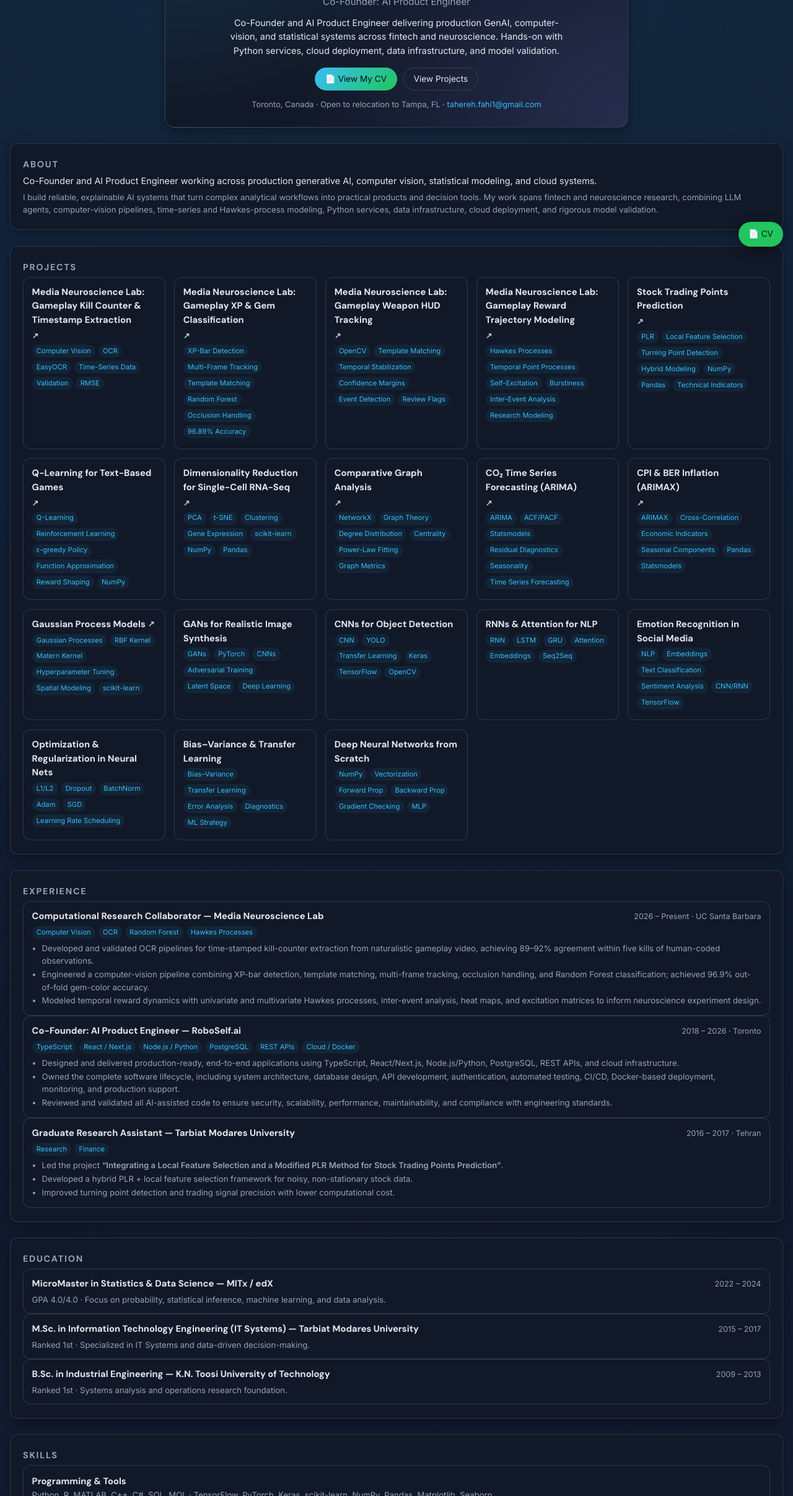
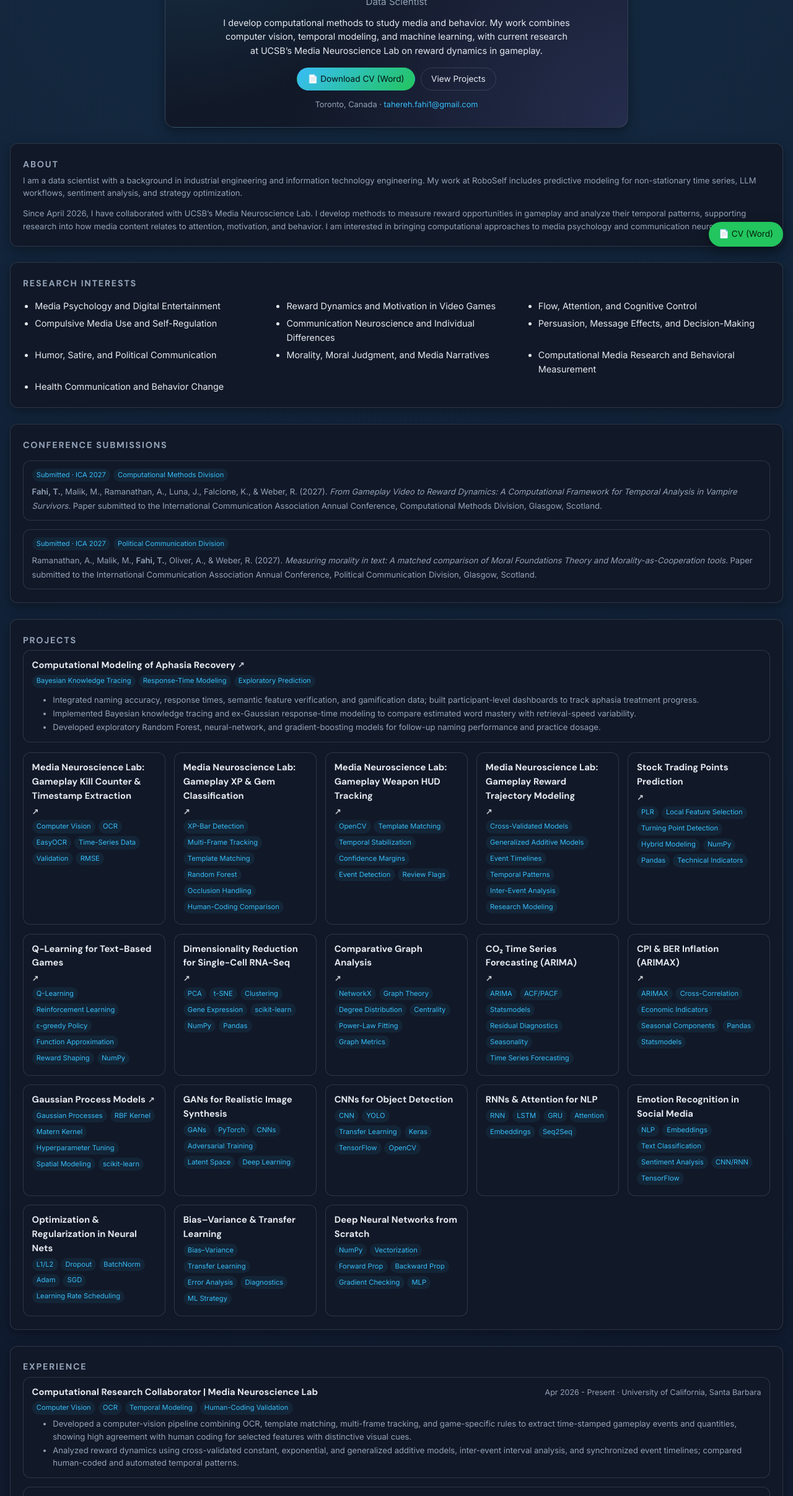
Before and after one commit to tahereh-fahi/tahereh-fahi.github.io, a plain HTML site: page index.html in a window 1280 px wide. Shown: the part 386-2800 px from the top of the page at 62% size. Drawn offline with Linux system fonts and the light colour scheme.

Commit message:
Update portfolio from current CV and add ICA submissions

```diff
--- a/index.html
+++ b/index.html
@@ -11,9 +11,10 @@
   gtag('config', 'G-BR0CC88RVT');
 </script>
   <meta charset="UTF-8" />
-  <title>Tahereh Fahi | Co-Founder: AI Product Engineer</title>
+  <title>Tahereh Fahi | Data Scientist and Computational Media Researcher</title>
   <meta name="viewport" content="width=device-width, initial-scale=1" />
   <meta name="author" content="Tahereh Fahi" />
+  <meta name="description" content="Tahereh Fahi is a data scientist and computational research collaborator at UCSB’s Media Neuroscience Lab, working on gameplay reward dynamics, computer vision, and temporal modeling." />
 
   <!-- Fonts -->
   <link href="https://fonts.googleapis.com/css2?family=Inter:wght@300;400;500;600&family=DM+Sans:wght@400;500;700&display=swap" rel="stylesheet">
@@ -168,6 +169,19 @@
       color: var(--text);
       margin-bottom: 0.3rem;
     }
+
+    .nav-inner { max-width:1300px; }
+    .nav-left { white-space:nowrap; }
+    .featured-project { margin-bottom:1rem; }
+    .experience-date { font-size:0.78rem; color:var(--muted); }
+    .research-list { display:grid; grid-template-columns:repeat(auto-fit,minmax(min(100%,300px),1fr)); gap:0.4rem 2rem; padding-left:1.2rem; font-size:0.9rem; }
+    .citation { line-height:1.7; }
+    .citation em { font-style:italic; }
+    #research .section-title, #submissions .section-title { margin-bottom:0.9rem; }
+    #submissions .card + .card, #experience .card + .card, #education .card + .card, #skills .card + .card { margin-top:0.9rem; }
+    #projects .card-body { margin-top:0.6rem; }
+    .card-body ul { padding-left:1.1rem; }
+    @media(max-width:600px) { .card-header { flex-wrap:wrap; } }
 
     /* ============================
        PROFILE (TOP SECTION)
@@ -541,6 +555,8 @@
       <div class="nav-links">
         <a href="#profile">Profile</a>
         <a href="#about">About</a>
+        <a href="#research">Research</a>
+        <a href="#submissions">Submissions</a>
         <a href="#projects">Projects</a>
         <a href="#experience">Experience</a>
         <a href="#education">Education</a>
@@ -561,42 +577,48 @@
     <a id="profile"></a>
     <div class="profile-inner fade-in">
       <img src="tahereh.jpg" alt="Tahereh Fahi" class="profile-photo" />
-      <div class="profile-kicker">Generative AI · Computer Vision · Statistical Modeling</div>
+      <div class="profile-kicker">Computational Media Research · Computer Vision · Statistical Modeling</div>
       <h1 class="profile-name">Tahereh Fahi</h1>
-      <div class="profile-role">Co-Founder: AI Product Engineer</div>
+      <div class="profile-role">Data Scientist</div>
       <p class="profile-summary">
-        Co-Founder and AI Product Engineer delivering production GenAI, computer-vision, and statistical systems
-        across fintech and neuroscience. Hands-on with Python services, cloud
-        deployment, data infrastructure, and model validation.
+        I develop computational methods to study media and behavior. My work combines
+        computer vision, temporal modeling, and machine learning, with current research
+        at UCSB’s Media Neuroscience Lab on reward dynamics in gameplay.
       </p>
 
       <div class="profile-actions">
-        <a href="Tahereh-Fahi-CV.pdf" target="_blank" class="btn btn-primary">📄 View My CV</a>
+        <a href="Fahi-CV.docx" target="_blank" class="btn btn-primary">📄 Download CV (Word)</a>
         <a href="#projects" class="btn btn-ghost">View Projects</a>
       </div>
 
       <div class="profile-meta">
-        Toronto, Canada · Open to relocation to Tampa, FL ·
+        Toronto, Canada ·
         <a href="mailto:tahereh.fahi1@gmail.com">tahereh.fahi1@gmail.com</a>
       </div>
     </div>
   </section>
 
   <!-- ABOUT -->
-  <section id="about" class="page-section">
+    <section id="about" class="page-section">
     <div class="section-block fade-in">
-      <div class="section-header">
-        <h2 class="section-title">About</h2>
-        <div class="section-subtitle">
-          Co-Founder and AI Product Engineer working across production generative AI, computer vision, statistical modeling, and cloud systems.
-        </div>
-      </div>
-      <p class="card-body">
-        I build reliable, explainable AI systems that turn complex analytical workflows into practical products
-        and decision tools. My work spans fintech and neuroscience research, combining LLM agents,
-        computer-vision pipelines, time-series and Hawkes-process modeling, Python services,
-        data infrastructure, cloud deployment, and rigorous model validation.
-      </p>
+      <div class="section-header"><h2 class="section-title">About</h2></div>
+      <p class="card-body">I am a data scientist with a background in industrial engineering and information technology engineering. My work at RoboSelf includes predictive modeling for non-stationary time series, LLM workflows, sentiment analysis, and strategy optimization.</p>
+      <p class="card-body" style="margin-top:0.8rem;">Since April 2026, I have collaborated with UCSB’s Media Neuroscience Lab. I develop methods to measure reward opportunities in gameplay and analyze their temporal patterns, supporting research into how media content relates to attention, motivation, and behavior. I am interested in bringing computational approaches to media psychology and communication neuroscience.</p>
+    </div>
+  </section>
+
+  <section id="research" class="page-section">
+    <div class="section-block fade-in">
+      <div class="section-header"><h2 class="section-title">Research Interests</h2></div>
+      <ul class="research-list"><li>Media Psychology and Digital Entertainment</li><li>Reward Dynamics and Motivation in Video Games</li><li>Flow, Attention, and Cognitive Control</li><li>Compulsive Media Use and Self-Regulation</li><li>Communication Neuroscience and Individual Differences</li><li>Persuasion, Message Effects, and Decision-Making</li><li>Humor, Satire, and Political Communication</li><li>Morality, Moral Judgment, and Media Narratives</li><li>Computational Media Research and Behavioral Measurement</li><li>Health Communication and Behavior Change</li></ul>
+    </div>
+  </section>
+
+  <section id="submissions" class="page-section">
+    <div class="section-block fade-in">
+      <div class="section-header"><h2 class="section-title">Conference Submissions</h2></div>
+      <div class="card reveal"><div class="card-tags"><span class="tag">Submitted · ICA 2027</span><span class="tag">Computational Methods Division</span></div><p class="card-body citation"><strong>Fahi, T.</strong>, Malik, M., Ramanathan, A., Luna, J., Falcione, K., &amp; Weber, R. (2027). <em>From Gameplay Video to Reward Dynamics: A Computational Framework for Temporal Analysis in Vampire Survivors.</em> Paper submitted to the International Communication Association Annual Conference, Computational Methods Division, Glasgow, Scotland.</p></div>
+      <div class="card reveal"><div class="card-tags"><span class="tag">Submitted · ICA 2027</span><span class="tag">Political Communication Division</span></div><p class="card-body citation">Ramanathan, A., Malik, M., <strong>Fahi, T.</strong>, Oliver, A., &amp; Weber, R. (2027). <em>Measuring morality in text: A matched comparison of Moral Foundations Theory and Morality-as-Cooperation tools.</em> Paper submitted to the International Communication Association Annual Conference, Political Communication Division, Glasgow, Scotland.</p></div>
     </div>
   </section>
 
@@ -609,7 +631,14 @@
       </div>
     </div>
 
+      <div class="card reveal linked featured-project" data-link="https://github.com/tahereh-fahi/Aphasia">
+        <div class="card-header"><div class="card-title">Computational Modeling of Aphasia Recovery <span class="link-icon">↗</span></div></div>
+        <div class="card-tags"><span class="tag">Bayesian Knowledge Tracing</span><span class="tag">Response-Time Modeling</span><span class="tag">Exploratory Prediction</span></div>
+        <div class="card-body"><ul><li>Integrated naming accuracy, response times, semantic feature verification, and gamification data; built participant-level dashboards to track aphasia treatment progress.</li><li>Implemented Bayesian knowledge tracing and ex-Gaussian response-time modeling to compare estimated word mastery with retrieval-speed variability.</li><li>Developed exploratory Random Forest, neural-network, and gradient-boosting models for follow-up naming performance and practice dosage.</li></ul></div>
+      </div>
+
     <div class="projects-grid">
+
 
       <!-- ===========================
            LINKED PROJECTS (11)
@@ -641,7 +670,7 @@
           <span class="tag">Template Matching</span>
           <span class="tag">Random Forest</span>
           <span class="tag">Occlusion Handling</span>
-          <span class="tag">96.89% Accuracy</span>
+          <span class="tag">Human-Coding Comparison</span>
         </div>
       </div>
 
@@ -666,17 +695,17 @@
           <div class="card-title">Media Neuroscience Lab: Gameplay Reward Trajectory Modeling <span class="link-icon">↗</span></div>
         </div>
         <div class="card-tags">
-          <span class="tag">Hawkes Processes</span>
-          <span class="tag">Temporal Point Processes</span>
-          <span class="tag">Self-Excitation</span>
-          <span class="tag">Burstiness</span>
+          <span class="tag">Cross-Validated Models</span>
+          <span class="tag">Generalized Additive Models</span>
+          <span class="tag">Event Timelines</span>
+          <span class="tag">Temporal Patterns</span>
           <span class="tag">Inter-Event Analysis</span>
           <span class="tag">Research Modeling</span>
         </div>
       </div>
 
       <!-- Stock Trading -->
-      <div class="card reveal linked" data-link="https://github.com/tahereh-fahi/Thesis-codes/blob/main/Thesis.ipynb">
+      <div class="card reveal linked" data-link="https://github.com/tahereh-fahi/Thesis/blob/main/Thesis.ipynb">
         <div class="card-header">
           <div class="card-title">Stock Trading Points Prediction <span class="link-icon">↗</span></div>
         </div>
@@ -890,147 +919,64 @@
 </section>
 
   <!-- EXPERIENCE -->
-  <section id="experience" class="page-section">
+    <section id="experience" class="page-section">
     <div class="section-block fade-in">
-      <div class="section-header">
-        <h2 class="section-title">Experience</h2>
-        <div class="section-subtitle">
-        </div>
+      <div class="section-header"><h2 class="section-title">Experience</h2></div>
+      <div class="card reveal">
+        <div class="card-header"><div class="card-title">Computational Research Collaborator | Media Neuroscience Lab</div>
+          <div class="experience-date">Apr 2026 - Present · University of California, Santa Barbara</div></div>
+        <div class="card-tags"><span class="tag">Computer Vision</span><span class="tag">OCR</span><span class="tag">Temporal Modeling</span><span class="tag">Human-Coding Validation</span></div>
+        <div class="card-body"><ul><li>Developed a computer-vision pipeline combining OCR, template matching, multi-frame tracking, and game-specific rules to extract time-stamped gameplay events and quantities, showing high agreement with human coding for selected features with distinctive visual cues.</li><li>Analyzed reward dynamics using cross-validated constant, exponential, and generalized additive models, inter-event interval analysis, and synchronized event timelines; compared human-coded and automated temporal patterns.</li></ul></div>
       </div>
-
       <div class="card reveal">
-        <div class="card-header">
-          <div class="card-title">Computational Research Collaborator — Media Neuroscience Lab</div>
-          <div style="font-size:0.78rem; color:var(--muted); white-space:nowrap;">2026 – Present · UC Santa Barbara</div>
-        </div>
-        <div class="card-tags">
-          <span class="tag">Computer Vision</span>
-          <span class="tag">OCR</span>
-          <span class="tag">Random Forest</span>
-          <span class="tag">Hawkes Processes</span>
-        </div>
-        <div class="card-body">
-          <ul>
-            <li>Developed and validated OCR pipelines for time-stamped kill-counter extraction from naturalistic gameplay video, achieving 89–92% agreement within five kills of human-coded observations.</li>
-            <li>Engineered a computer-vision pipeline combining XP-bar detection, template matching, multi-frame tracking, occlusion handling, and Random Forest classification; achieved 96.9% out-of-fold gem-color accuracy.</li>
-            <li>Modeled temporal reward dynamics with univariate and multivariate Hawkes processes, inter-event analysis, heat maps, and excitation matrices to inform neuroscience experiment design.</li>
-          </ul>
-        </div>
+        <div class="card-header"><div class="card-title">Data Scientist | RoboSelf</div>
+          <div class="experience-date">Nov 2018 - Present · Toronto, Canada</div></div>
+        <div class="card-tags"><span class="tag">Time-Series Prediction</span><span class="tag">LLM Workflows</span><span class="tag">Sentiment Analysis</span><span class="tag">Strategy Optimization</span></div>
+        <div class="card-body"><ul><li>Developed predictive modelling pipelines for non-stationary time series forecasting supporting strategy construction, backtesting, and forward evaluation environments</li><li>Built large language model workflows translating natural language inputs into executable strategy logic and automated feature engineering, preprocessing, visualization, and monitoring processes</li><li>Designed SQL driven data pipelines integrating market, news, and social streams and performed sentiment analysis to generate contextual indicators</li><li>Applied reinforcement learning, genetic algorithms, particle swarm optimization, and probabilistic modelling to optimize strategy parameterization, resulting in a 30% improvement in return objective performance</li></ul></div>
       </div>
-
       <div class="card reveal">
-        <div class="card-header">
-          <div class="card-title">Co-Founder: AI Product Engineer — RoboSelf.ai</div>
-          <div style="font-size:0.78rem; color:var(--muted); white-space:nowrap;">2018 – 2026 · Toronto</div>
-        </div>
-        <div class="card-tags">
-          <span class="tag">TypeScript</span>
-          <span class="tag">React / Next.js</span>
-          <span class="tag">Node.js / Python</span>
-          <span class="tag">PostgreSQL</span>
-          <span class="tag">REST APIs</span>
-          <span class="tag">Cloud / Docker</span>
-        </div>
-        <div class="card-body">
-          <ul>
-            <li>Designed and delivered production-ready, end-to-end applications using TypeScript, React/Next.js, Node.js/Python, PostgreSQL, REST APIs, and cloud infrastructure.</li>
-            <li>Owned the complete software lifecycle, including system architecture, database design, API development, authentication, automated testing, CI/CD, Docker-based deployment, monitoring, and production support.</li>
-            <li>Reviewed and validated all AI-assisted code to ensure security, scalability, performance, maintainability, and compliance with engineering standards.</li>
-          </ul>
-        </div>
-      </div>
-
-      <div class="card reveal">
-        <div class="card-header">
-          <div class="card-title">Graduate Research Assistant — Tarbiat Modares University</div>
-          <div style="font-size:0.78rem; color:var(--muted); white-space:nowrap;">2016 – 2017 · Tehran</div>
-        </div>
-        <div class="card-tags">
-          <span class="tag">Research</span>
-          <span class="tag">Finance</span>
-        </div>
-        <div class="card-body">
-          <ul>
-            <li>
-              Led the project <strong>“Integrating a Local Feature Selection and a Modified PLR Method for Stock Trading Points Prediction”</strong>.
-            </li>
-            <li>Developed a hybrid PLR + local feature selection framework for noisy, non-stationary stock data.</li>
-            <li>Improved turning point detection and trading signal precision with lower computational cost.</li>
-          </ul>
-        </div>
+        <div class="card-header"><div class="card-title">Graduate Research Assistant | Tarbiat Modares University</div>
+          <div class="experience-date">Aug 2016 - Aug 2017 · Tehran, Iran</div></div>
+        <div class="card-tags"><span class="tag">Time-Series Segmentation</span><span class="tag">Local Feature Selection</span></div>
+        <div class="card-body"><ul><li>Thesis: &quot;Integrating a Local Feature Selection and a Modified PLR Method for Stock Trading Points Prediction&quot;</li><li>Tackled non-stationary, noisy financial time series by focusing on localized market behavior.</li><li>Combined PLR-based time-series segmentation with Local Feature Selection to identify signals.</li></ul></div>
       </div>
     </div>
   </section>
 
   <!-- EDUCATION -->
-  <section id="education" class="page-section">
+    <section id="education" class="page-section">
     <div class="section-block fade-in">
-      <div class="section-header">
-        <h2 class="section-title">Education</h2>
-        <div class="section-subtitle">
-        </div>
+      <div class="section-header"><h2 class="section-title">Education</h2></div>
+      <div class="card reveal">
+        <div class="card-header"><div class="card-title">MITx MicroMasters Program in Statistics and Data Science</div>
+          <div class="experience-date">Sep 2022 - Apr 2024</div></div>
+        <div class="card-tags"><span class="tag">Massachusetts Institute of Technology (MIT)</span></div>
+        <div class="card-body"><ul><li>Probability, statistical inference, machine learning, and data analysis.</li></ul></div>
       </div>
-
       <div class="card reveal">
-        <div class="card-header">
-          <div class="card-title">MicroMaster in Statistics & Data Science — MITx / edX</div>
-          <div style="font-size:0.78rem; color:var(--muted); white-space:nowrap;">2022 – 2024</div>
-        </div>
-        <div class="card-body">
-          GPA 4.0/4.0 · Focus on probability, statistical inference, machine learning, and data analysis.
-        </div>
+        <div class="card-header"><div class="card-title">MSc - Information Technology Engineering (IT Systems)</div>
+          <div class="experience-date">Aug 2015 - May 2017</div></div>
+        <div class="card-tags"><span class="tag">Tarbiat Modares University · Tehran, Iran</span></div>
+        <div class="card-body"><ul><li>Ranked 1st.</li></ul></div>
       </div>
-
       <div class="card reveal">
-        <div class="card-header">
-          <div class="card-title">M.Sc. in Information Technology Engineering (IT Systems) — Tarbiat Modares University</div>
-          <div style="font-size:0.78rem; color:var(--muted); white-space:nowrap;">2015 – 2017</div>
-        </div>
-        <div class="card-body">
-          Ranked 1st · Specialized in IT Systems and data-driven decision-making.
-        </div>
-      </div>
-
-      <div class="card reveal">
-        <div class="card-header">
-          <div class="card-title">B.Sc. in Industrial Engineering — K.N. Toosi University of Technology</div>
-          <div style="font-size:0.78rem; color:var(--muted); white-space:nowrap;">2009 – 2013</div>
-        </div>
-        <div class="card-body">
-          Ranked 1st · Systems analysis and operations research foundation.
-        </div>
+        <div class="card-header"><div class="card-title">BSc - Industrial Engineering (System Analysis)</div>
+          <div class="experience-date">Sep 2009 - Oct 2013</div></div>
+        <div class="card-tags"><span class="tag">K.N. Toosi University of Technology · Tehran, Iran</span></div>
+        <div class="card-body"><ul><li>Ranked 1st.</li></ul></div>
       </div>
     </div>
   </section>
 
   <!-- SKILLS -->
-  <section id="skills" class="page-section">
+    <section id="skills" class="page-section">
     <div class="section-block fade-in">
-      <div class="section-header">
-        <h2 class="section-title">Skills</h2>
-      </div>
-
-      <div class="card reveal">
-        <div class="card-title">Programming & Tools</div>
-        <div class="card-body">
-          Python, R, MATLAB, C++, C#, SQL, MQL · TensorFlow, PyTorch, Keras, scikit-learn, NumPy, Pandas, Matplotlib, Seaborn.
-        </div>
-      </div>
-
-      <div class="card reveal">
-        <div class="card-title">Machine Learning & Statistics</div>
-        <div class="card-body">
-          Supervised & unsupervised learning, deep learning (CNNs, RNNs, LSTMs, transformers), time series (ARIMA/ARIMAX),
-          Gaussian Processes, optimization with evolutionary algorithms (GA, PSO, NSGA-II).
-        </div>
-      </div>
-
-      <div class="card reveal">
-        <div class="card-title">Systems & Platforms</div>
-        <div class="card-body">
-          SQL/NoSQL databases, Microsoft Azure, Google Cloud, data structures, algorithms, and object-oriented programming.
-        </div>
-      </div>
+      <div class="section-header"><h2 class="section-title">Skills</h2></div>
+      <div class="card reveal"><div class="card-title">Languages</div><div class="card-body">Python, R, MATLAB, MQL</div></div>
+      <div class="card reveal"><div class="card-title">Machine Learning Algorithms</div><div class="card-body">Decision Tree, SVM, Linear Regression, Linear Programming, Clustering, Bayesian methods, Deep Learning, Gaussian Process, CNN, Reinforcement Learning (Q-Learning)</div></div>
+      <div class="card reveal"><div class="card-title">ML Technologies</div><div class="card-body">TensorFlow, PyTorch, Keras, Pandas, scikit-learn, Matplotlib, Seaborn</div></div>
+      <div class="card reveal"><div class="card-title">Big Data and Cloud Technologies</div><div class="card-body">Microsoft Azure, Google Cloud</div></div>
+      <div class="card reveal"><div class="card-title">Computer Engineering</div><div class="card-body">Data Structures, Algorithms, Object-Oriented Programming</div></div>
     </div>
   </section>
 
@@ -1285,7 +1231,7 @@
       <div class="section-header">
         <h2 class="section-title">Contact</h2>
         <div class="section-subtitle">
-          Open to collaborations in ML research, time series, and applied AI.
+          Open to research collaborations in computational media, media psychology, machine learning, and temporal modeling.
         </div>
       </div>
       <div class="card reveal">
@@ -1303,8 +1249,8 @@
   </section>
 
   <!-- FLOATING CV BUTTON -->
-  <a href="Tahereh-Fahi-CV.pdf" target="_blank" class="floating-cv">
-    📄 CV
+  <a href="Fahi-CV.docx" target="_blank" class="floating-cv">
+    📄 CV (Word)
   </a>
 
   <!-- FOOTER -->
@@ -1383,6 +1329,8 @@
     const sections = [
       { id: "profile-section", nav: "#profile" },
       { id: "about", nav: "#about" },
+      { id: "research", nav: "#research" },
+      { id: "submissions", nav: "#submissions" },
       { id: "projects", nav: "#projects" },
       { id: "experience", nav: "#experience" },
       { id: "education", nav: "#education" },
```
Also changed, not shown: 3 other files.
